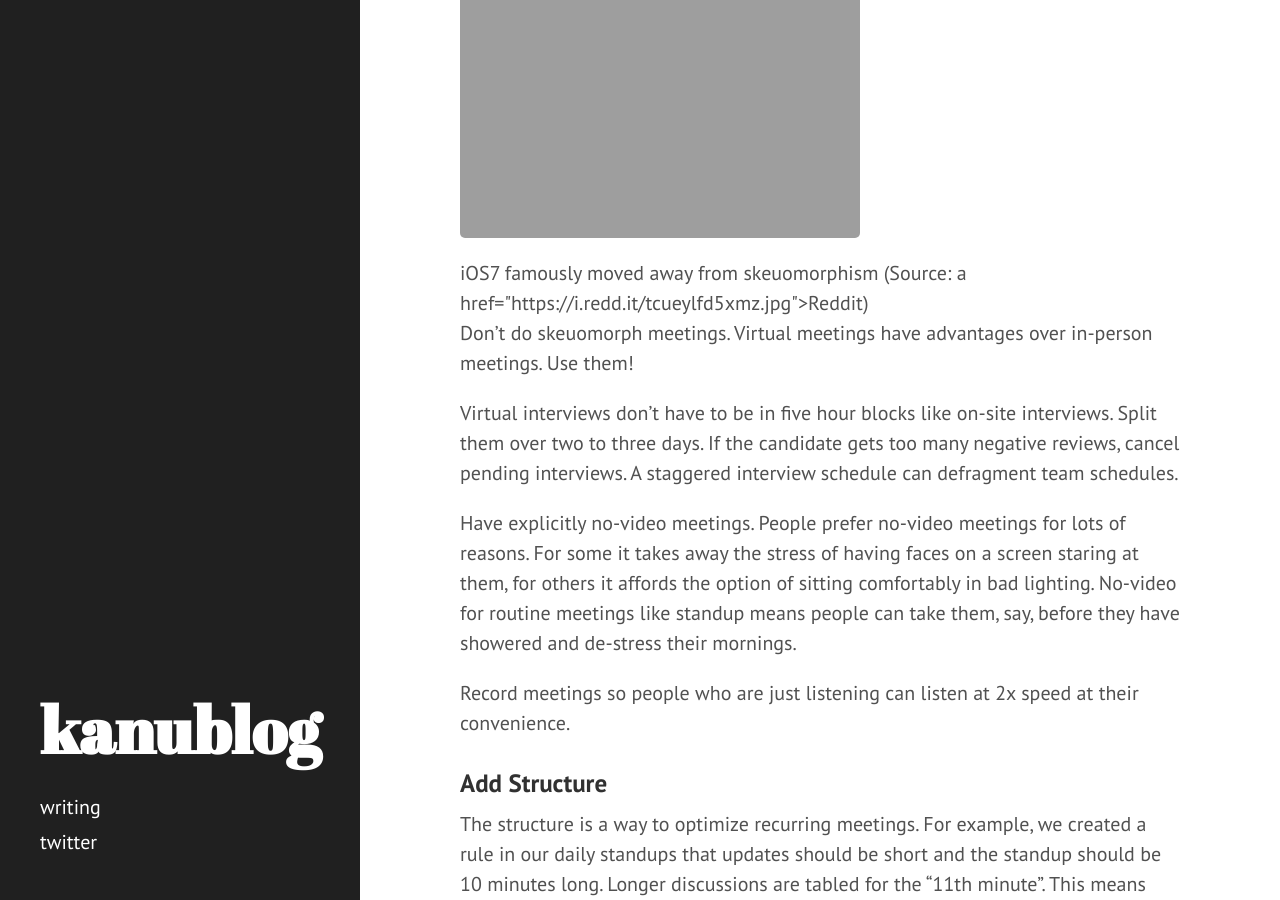
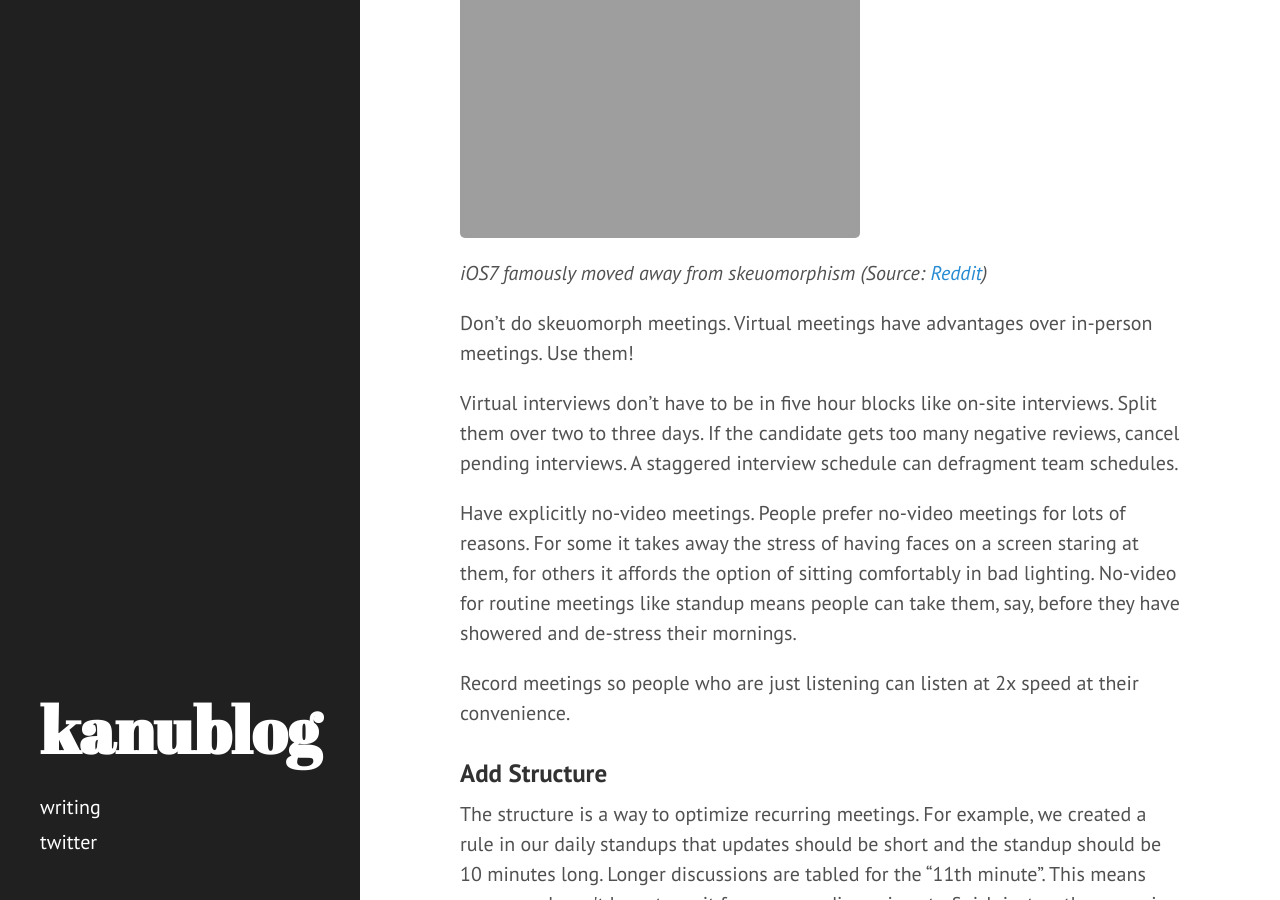
Before and after one commit to bazookanu/kanud.github.io, a Jekyll site: the page built from _posts/2022-01-23-a-guide-to-better-meetings.html, in a window 1280 px wide and 900 px high, scrolled down 4901 px. Built offline with Jekyll 4.4.1, drawn with Linux system fonts in a browser that asks for light colours.

Commit message:
meetings

```diff
--- a/_posts/2022-01-23-a-guide-to-better-meetings.html
+++ b/_posts/2022-01-23-a-guide-to-better-meetings.html
@@ -85,8 +85,8 @@ title: A Guide to Fewer Meetings
 <p>For meetings whose schedule you don&rsquo;t control, but can estimate time required (eg. being in interview panels), double your estimate to get the real impact of having a fragmented calendar.&nbsp;</p>
 <h3>Defragmentation for Teams</h3>
 <p><a href="https://en.wikipedia.org/wiki/Skeuomorph" target="_blank" rel="noopener">Skeuomorphism</a> is emulating a real object so the virtual thing looks & feels like the real thing.</p>
-<img src="{{site.baseurl}}/public/meetings/image4.png"></a>
-<figcaption>iOS7 famously moved away from skeuomorphism (Source: a href="https://i.redd.it/tcueylfd5xmz.jpg">Reddit</a>)</figcaption>
+<p><img src="{{site.baseurl}}/public/meetings/image4.png"></a>
+<em>iOS7 famously moved away from skeuomorphism (Source: <a href="https://i.redd.it/tcueylfd5xmz.jpg">Reddit</a>)</em></p>
 <p>Don&rsquo;t do skeuomorph meetings. Virtual meetings have advantages over in-person meetings. Use them!</p>
 <p>Virtual interviews don&rsquo;t have to be in five hour blocks like on-site interviews. Split them over two to three days. If the candidate gets too many negative reviews, cancel pending interviews. A staggered interview schedule can defragment team schedules.</p>
 <p>Have explicitly no-video meetings. People prefer no-video meetings for lots of reasons. For some it takes away the stress of having faces on a screen staring at them, for others it affords the option of sitting comfortably in bad lighting. No-video for routine meetings like standup means people can take them, say, before they have showered and de-stress their mornings.</p>
```
